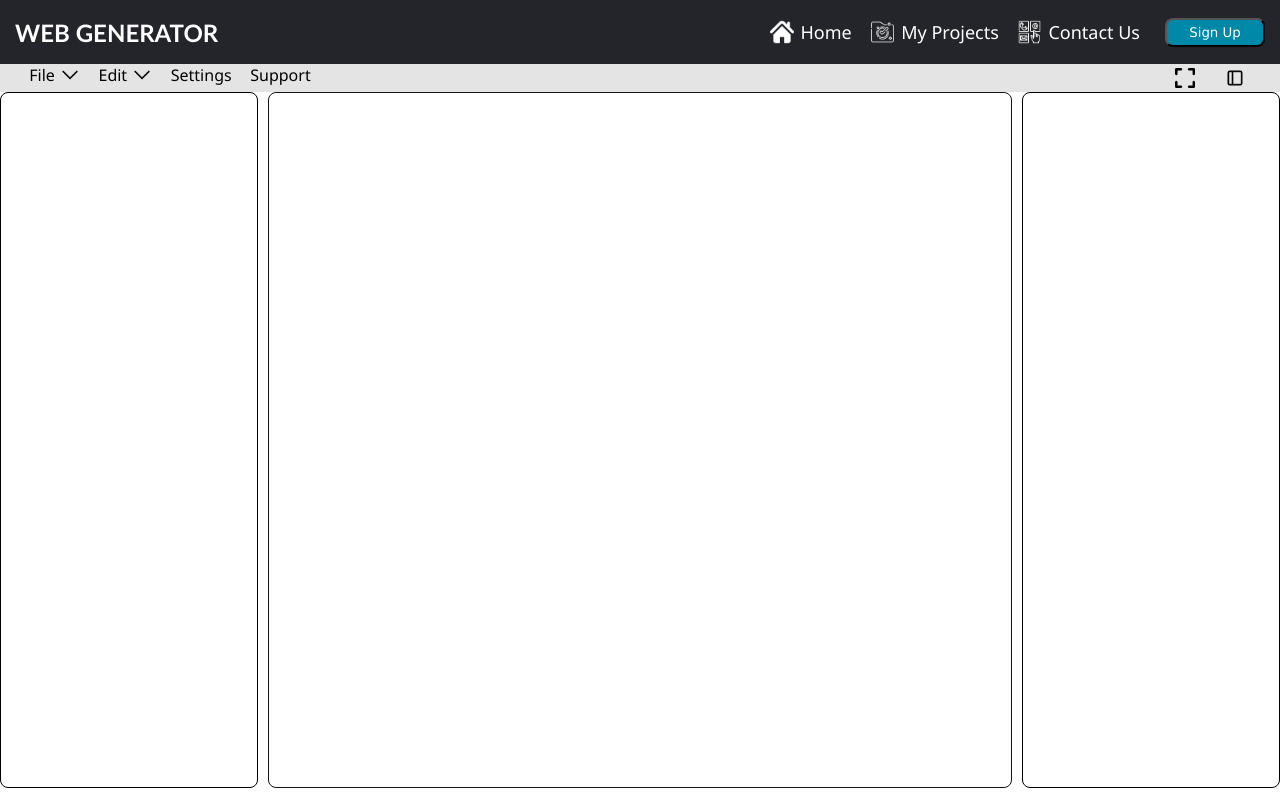
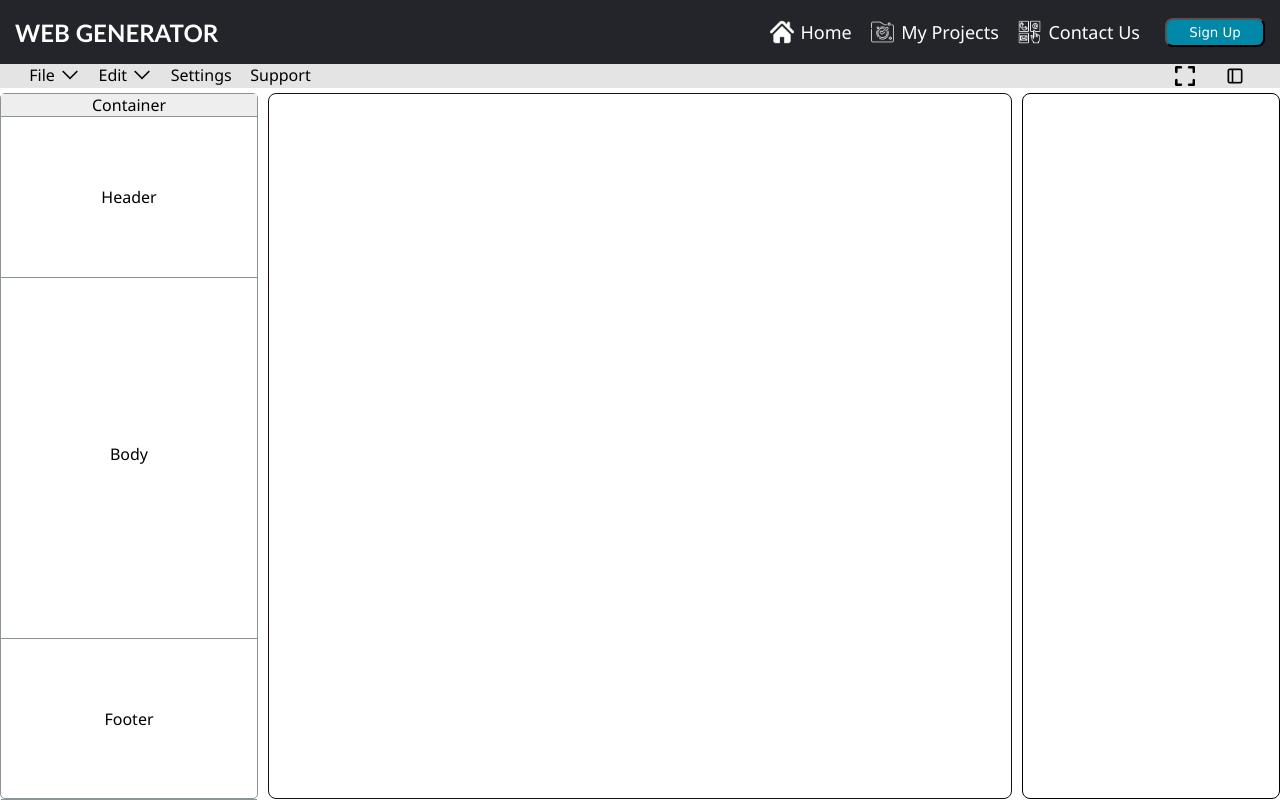
Before and after one commit to Zaid-MAHSOUNE/WEB-GENERATOR, a React (Create React App) app in the folder app/: page / in a window 1280 px wide. Built offline with nearby package versions, Linux system fonts and the light colour scheme.

Commit message:
start the work in palette

```diff
--- a/app/src/App.js
+++ b/app/src/App.js
@@ -4,13 +4,15 @@ import Navbar from './components/navbar/Navbar';
 import { Dashboard } from './components/dashboard/Dashboard';
 import { Palette } from './components/palette/Palette';
 import { Properties } from './components/props/Properties';
+import { useContainer } from './hooks/useContainer';
 
 function App() {
+  const { type, typeChanger } = useContainer();
   return (
     <div className='App'>
     <Navbar />
     <ServiceNavbar />
-    <Palette />
+    <Palette type={type} setType={typeChanger}/>
     <Dashboard />
     <Properties />
     </div>
--- a/app/src/assets/css/App.css
+++ b/app/src/assets/css/App.css
@@ -2,4 +2,5 @@
   display: flex;
   justify-content: space-between;
   flex-wrap: wrap;
+  font-family: 'Segoe UI', Tahoma, Geneva, Verdana, sans-serif;
 }
--- a/app/src/assets/css/ServiceNavbar.css
+++ b/app/src/assets/css/ServiceNavbar.css
@@ -1,11 +1,12 @@
 .Service{
     background-color: rgb(228, 228, 228);
-    height: 28px;
+    height: 3vh;
     display: flex;
     justify-content: space-between;
     padding-left: 20px;
     padding-right: 20px;
     width: 100%;
+    margin-bottom: 0.6vh;
 }
 .Service .Left > ul {
 
--- a/app/src/assets/css/dashboard.module.css
+++ b/app/src/assets/css/dashboard.module.css
@@ -1,6 +1,6 @@
 .container{
     border : 1px solid #111;
-    height: 86.7vh;
+    height: 88vh;
     width: 58%;
     border-radius: 8px;
 }
--- a/app/src/assets/css/palette.module.css
+++ b/app/src/assets/css/palette.module.css
@@ -1,6 +1,33 @@
 .container{
-    border : 1px solid black;
-    height: 86.7vh;
+    border : 1px solid #899499;
+    height: 88vh;
     width: 20%;
-    border-radius: 8px;
+    border-radius: 5px;
 }
+
+.title{
+    text-align: center;
+    border-bottom: 1px solid #899499;
+    background-color: #eee;
+}
+
+.header{
+    height: 20vh;
+    border-bottom: 1px solid #899499;
+    text-align: center;
+    line-height: 20vh;
+}
+
+.body{
+    height: 45vh;
+    border-bottom: 1px solid #899499;
+    text-align: center;
+    line-height: 44vh;
+}
+
+.footer{
+    height: 20vh;
+    border-bottom: 1px solid #899499;
+    text-align: center;
+    line-height: 20vh;
+}
--- a/app/src/assets/css/prop.module.css
+++ b/app/src/assets/css/prop.module.css
@@ -1,6 +1,6 @@
 .container{
     border : 1px solid black;
-    height: 86.7vh;
+    height: 88vh;
     width: 20%;
     border-radius: 8px;
 }
--- a/app/src/components/palette/Palette.jsx
+++ b/app/src/components/palette/Palette.jsx
@@ -1,7 +1,25 @@
 import styles from '../../assets/css/palette.module.css';
-export const Palette = () => {
-    return (
-        <div className={styles.container}>
-        </div>
-    );
+
+export const Palette = (props) => {
+
+
+    if(props.type==="Containers"){
+        return (
+            <div className={styles.container}>
+                <div className={styles.title}>Container</div>
+                <div onClick={() => props.setType("Header")} className={styles.header}>Header</div>
+                <div onClick={() => props.setType("Body")} className={styles.body}>Body</div>
+                <div onClick={() => props.setType("Footer")} className={styles.footer}>Footer</div>
+            </div>
+        );
+    }
+    else{
+        return(
+            <div className={styles.container}>
+                <div className={styles.title}>{props.type}</div>
+
+            </div>
+        );
+    }
+
 }
--- /dev/null
+++ b/app/src/hooks/useContainer.js
@@ -0,0 +1,11 @@
+import { useState } from 'react';
+
+export const useContainer = (initialValue = "Containers") => {
+    const [type,setType] = useState(initialValue);
+
+    const typeChanger = (type) => {
+        setType(type);
+    }
+
+    return {type, typeChanger};
+}
```
Also changed, not shown: app/src/hooks/useComponent.js (deleted).
